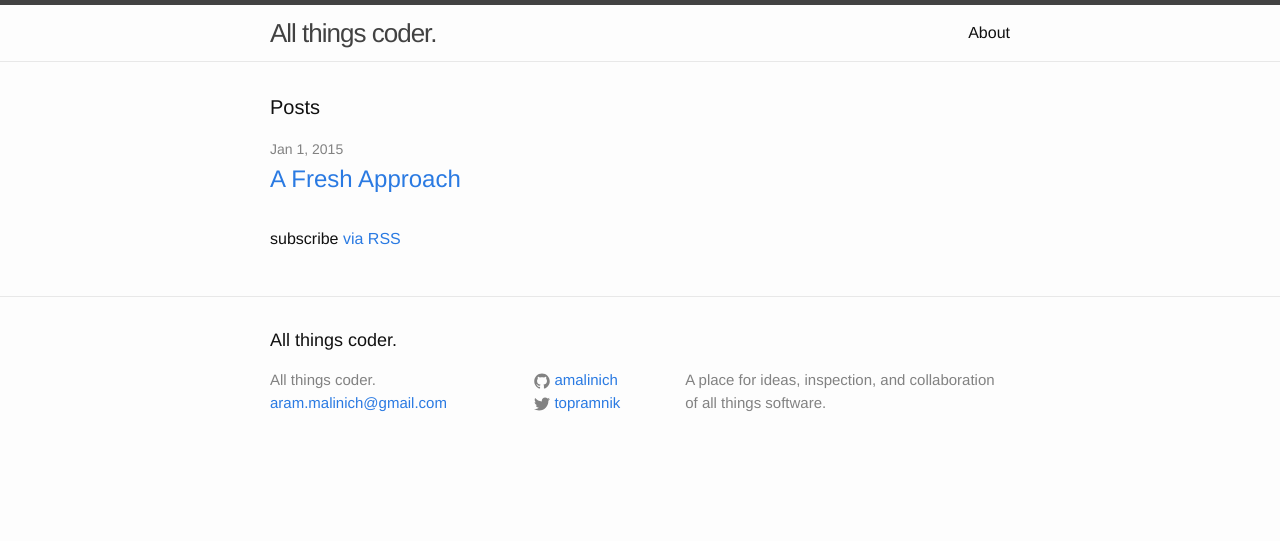
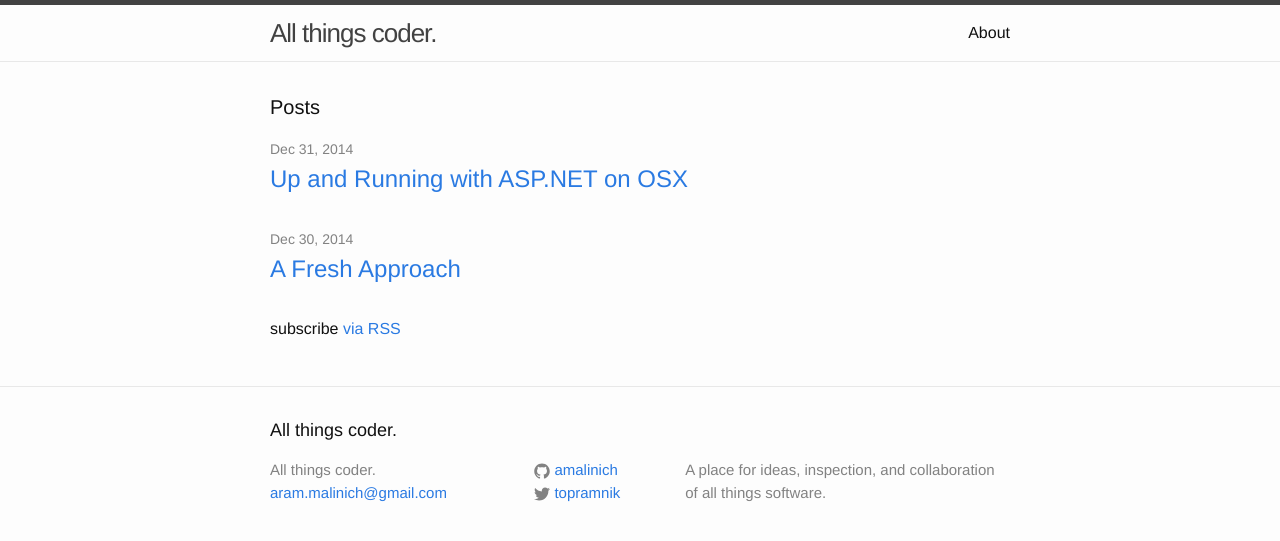
Before and after one commit to amalinich/amalinich.github.io, a Jekyll site: the page built from index.html, in a window 1280 px wide. Shown: the top 541 px of the page. Built offline with Jekyll 4.4.1, drawn with Linux system fonts in a browser that asks for light colours; part of the change alters nothing that is shown.

Commit message:
aspnet on osx post

```diff
--- a/_posts/2014-12-30-a-fresh-approach.markdown
+++ b/_posts/2014-12-30-a-fresh-approach.markdown
@@ -1,7 +1,7 @@
 ---
 layout: post
 title:  "A Fresh Approach"
-date:   2015-01-01 08:00:00
+date:   2014-12-30 08:00:00
 categories: update
 ---
 This year, I'm finally making good on my goal to start (and update!) a technical blog.  I've definitely leveraged the blog content from many others (thank you!) over my career and if I can help or guide someone else even a little bit...that is great.  However, the main point of this platform is a chance for introspection...marking the triumphs and challenges I face in the coding world.
--- /dev/null
+++ b/_posts/2014-12-31-ASPNET-on-OSX.markdown
@@ -0,0 +1,100 @@
+---
+layout: post
+title:  "Up and Running with ASP.NET on OSX"
+date:   2014-12-31
+categories: aspnet csharp
+---
+
+A few months ago, [Microsoft announced they were open sourcing .NET](http://www.hanselman.com/blog/AnnouncingNET2015NETasOpenSourceNETonMacandLinuxandVisualStudioCommunity.aspx), which in my mind is huge and awesome.  Do I expect that I'll be able to start working in OSX on existing ASP.NET projects tomorrow with no problems? No.  I do however expect that in time (and perhaps fairly quickly) more and more tooling will become available to replicate much of what would traditionally be done in Visual Studio.
+
+## Why I Care:
+
+Up until a little over a year ago, I'd pretty much developed exclusively on the .NET / C# stack using Visual Studio and Windows.  Since then I've migrated to OSX and have had the opportunity to work on projects using Ruby on Rails and Node.  There are advantages to all these different technology stacks and operating systems, but when it comes down to it, I simply enjoy working on OSX more...which is mostly due to the terminal workflow and the build quality of the hardware.  The recent work I've done using the .NET stack has been relegated to a virtual machine, which I would have avoided if possible.
+
+To be completely honest though, the Mono Project and Xamarin have already done a ton of work on this front by reverse engineering large parts of the .NET API and providing tooling all of which I'm not super familiar with because working using that tool set simply wouldn't have been viable for the stuff I was working on with teams highly entrenched in the traditional .NET stack.  With Microsoft going to open source route though, I think those wanting to develop .NET apps on platforms other than Windows will become more of a first class citizen rather than a difficult workaround.
+
+So let's take a look at the bare minimum of things you need to run an asp.net application on OSX...
+
+## Must haves:
+
+* Create ready to roll template solutions
+* Manage External Dependencies
+* Run Code
+* Edit Code...Run some more
+
+### Yeoman ASP.NET Generator
+
+In Visual Studio, you can create a new application / solution from any number of predefined templates.  On OSX, the easiest way to this is use [Yeoman](http://yeoman.io) and the [asp.net generator](https://www.npmjs.com/package/generator-aspnet).
+
+Yeoman is a scaffolding engine to pump out template code and you use specific generators to specify the templates, giving you the same end result as creating a new solution in Visual Studio.
+
+#### Installation
+
+Node.js: Both Yeoman and it's generators rely on Node.js being installed, so [download it](http://nodejs.org/download/) if you don't already have it. Then you can install Yeoman and the asp.net generator...
+
+{% highlight bash %}
+npm install -g yo
+npm install -g generator-aspnet
+{% endhighlight %}
+
+#### Running the generator
+
+The generator will create a subdirectory based upon the name you provide it and your current location in the terminal. Follow the prompts that the generator provides. For this example, I chose the MVC Application.
+
+{% highlight bash %}
+yo aspnet
+{% endhighlight %}
+
+At this point, you'll have a viable code template, but haven't pulled in any external dependencies or even have a platform to run it on yet.
+
+### K Runtime Environment (KRE / KRuntime)
+
+The KRuntime will take care of loading nuget packages, compiling, and running web server.
+
+#### Installation
+
+First you'll need [Homebrew](http://brew.sh), follow their documentation if you don't already have it installed.  Otherwise, I still suggest your run `brew update` from the terminal to make sure everything is up to date. Once that is all in order, proceed...
+
+{% highlight bash %}
+# tap asp.net vNext related repos
+# to remove a previous version, run 'brew untap aspnet/k' first
+brew tap aspnet/k
+# install KVM
+brew install kvm
+# this sets up some commands you'll need
+# you'll probably want to put this in your ~/.bash_profile
+# so it runs every time you start the terminal
+source kvm.sh
+{% endhighlight %}
+
+#### Running stuff...
+
+Now you can update packages, build, and run a web server...
+
+{% highlight bash %}
+# start in the root directory of your application...
+# update packages...
+kpm restore
+# run it...
+k kestrel
+{% endhighlight %}
+
+Now you should be able to hit `http://localhost:5004` and see the basic website
+
+### Sublime Text 3
+
+I pretty much use Sublime Text for all of my other development on OSX, so it will be ideal once the tooling for .NET is a bit more established.
+
+[OmniSharp](http://www.omnisharp.net) is the umbrella project for getting C# support up and running for the popular editors in OSX / Linux, including Sublime Text.  I'm not going to get into the instructions here, but if you follow their instructions you should be able to get syntax highlighting, (some) intellisense, code snippets, and also built in support for the KRuntime commands.
+
+## Gotchas / Needs improvement:
+
+* Debugging - not quite ready, but there is some support in Xamarin supposedly.
+* MS SQL Server - if you depend on this to run a local full stack, this could be a major barrier
+
+
+This is really a work in progress, with existing functionality being cobbled together at best.  I will say that there is a lot of promise and I'm really looking forward to when things mature a bit more.
+
+### Resources
+
+* [Microsoft on Github](http://microsoft.github.io)
```
